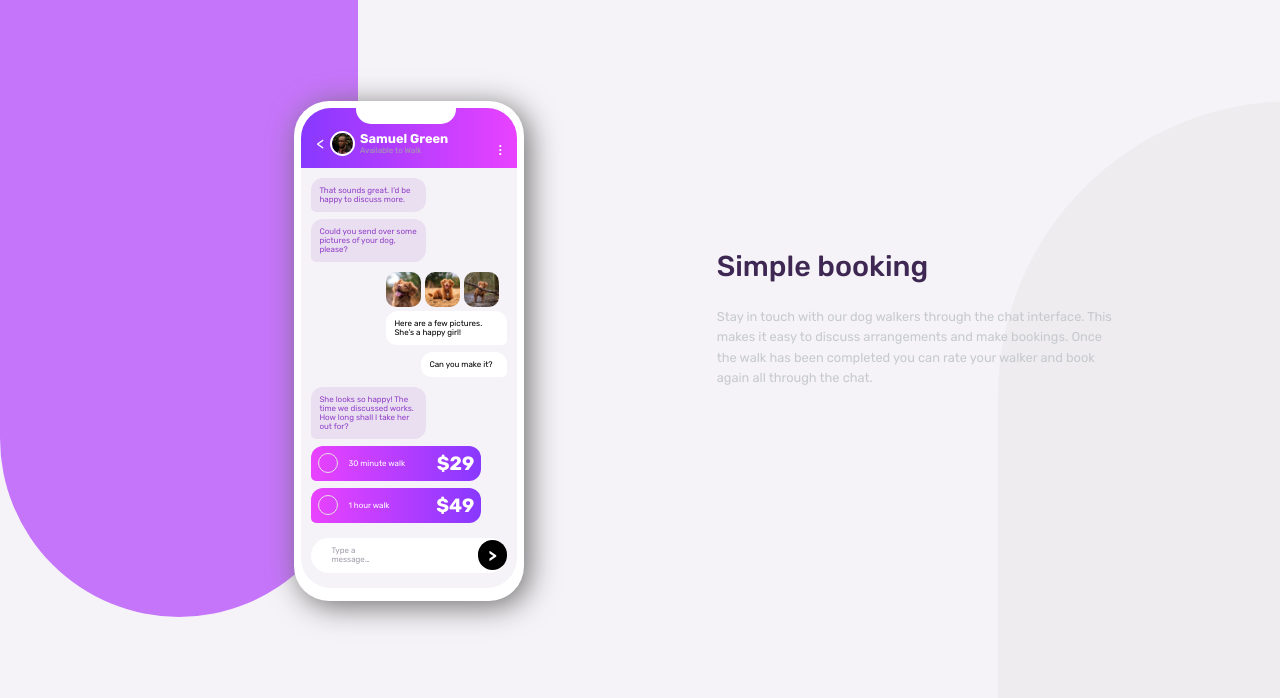
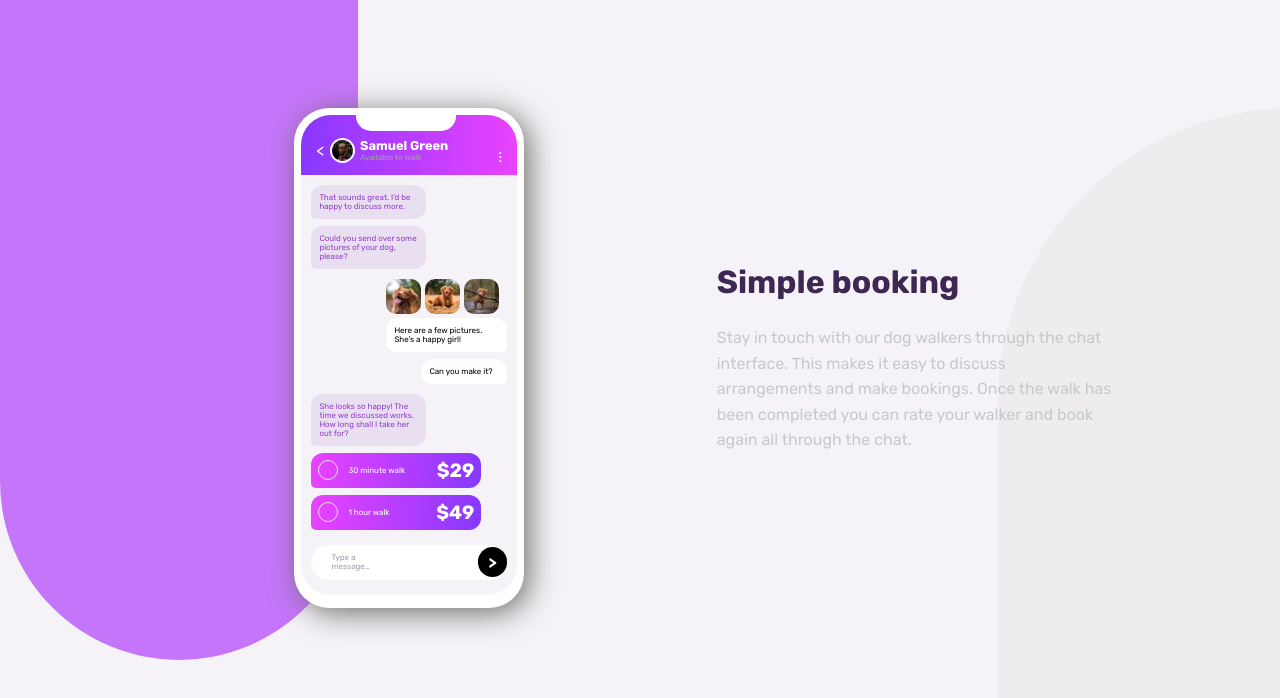
Before and after one commit to ramyilcodes/fem-chat-app-css-illustration, a plain HTML site: page index.html in a window 1280 px wide. Drawn offline with Linux system fonts and the light colour scheme.

Commit message:
adjusted main text

```diff
--- a/style.css
+++ b/style.css
@@ -112,7 +112,6 @@ img {
 
 h1 {
   font-size: 0.8rem;
-  font-weight: 00;
 }
 
 p{
@@ -215,14 +214,14 @@ span{
 .extra h1 {
   color: hsl(271, 36%, 24%);
   margin: 3rem 0 1.5rem;
-  font-size: 1.8rem;
-  font-weight: 500;
+  font-size: 2rem;
+  font-weight: 700;
 }
 
 .extra p {
   color: hsl(206, 6%, 79%);
   line-height: 1.6;
-  font-size: 0.8rem;
+  font-size: 1rem;
 }
 
 .purple {
```
